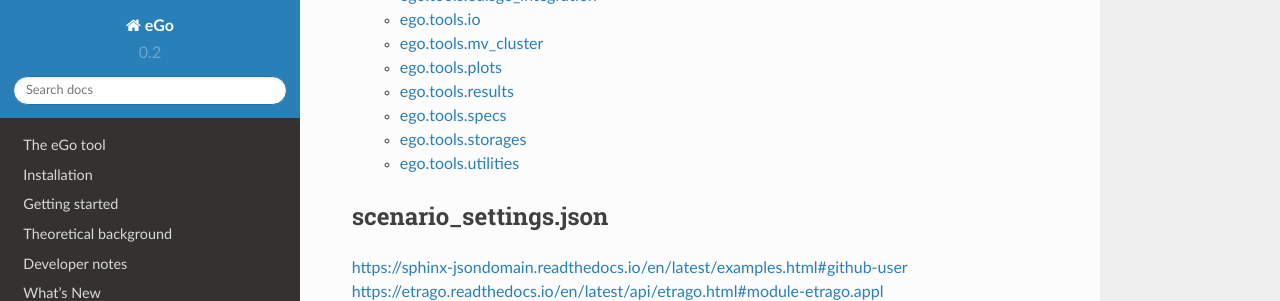
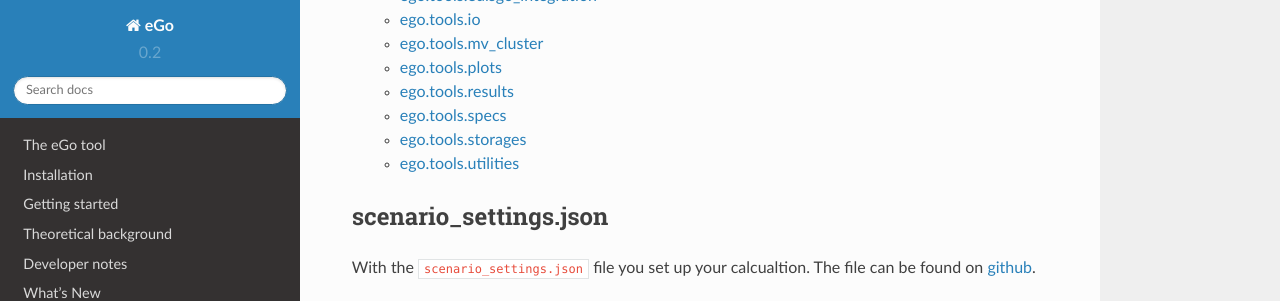
Before and after one commit to openego/eGo, a Sphinx documentation site: the page built from doc/api/modules.rst, in a window 1280 px wide and 900 px high, scrolled down 316 px, cut to the strip 0-301 px from the top of the window. Built offline with Sphinx 7.4.7 and the Read the Docs theme 2.0.0, drawn with Linux system fonts in a browser that asks for light colours; formulas are drawn with MathJax 3.

Commit message:
update docu

```diff
--- a/doc/api/modules.rst
+++ b/doc/api/modules.rst
@@ -16,8 +16,9 @@ Overview of modules
 scenario_settings.json
 ======================
 
-https://sphinx-jsondomain.readthedocs.io/en/latest/examples.html#github-user
-https://etrago.readthedocs.io/en/latest/api/etrago.html#module-etrago.appl
+With the ``scenario_settings.json`` file you set up your calcualtion.
+The file can be found on
+`github <https://github.com/openego/eGo/blob/master/ego/scenario_setting.json>`_.
 
 .. json:object:: scenario_setting.json
 
```
